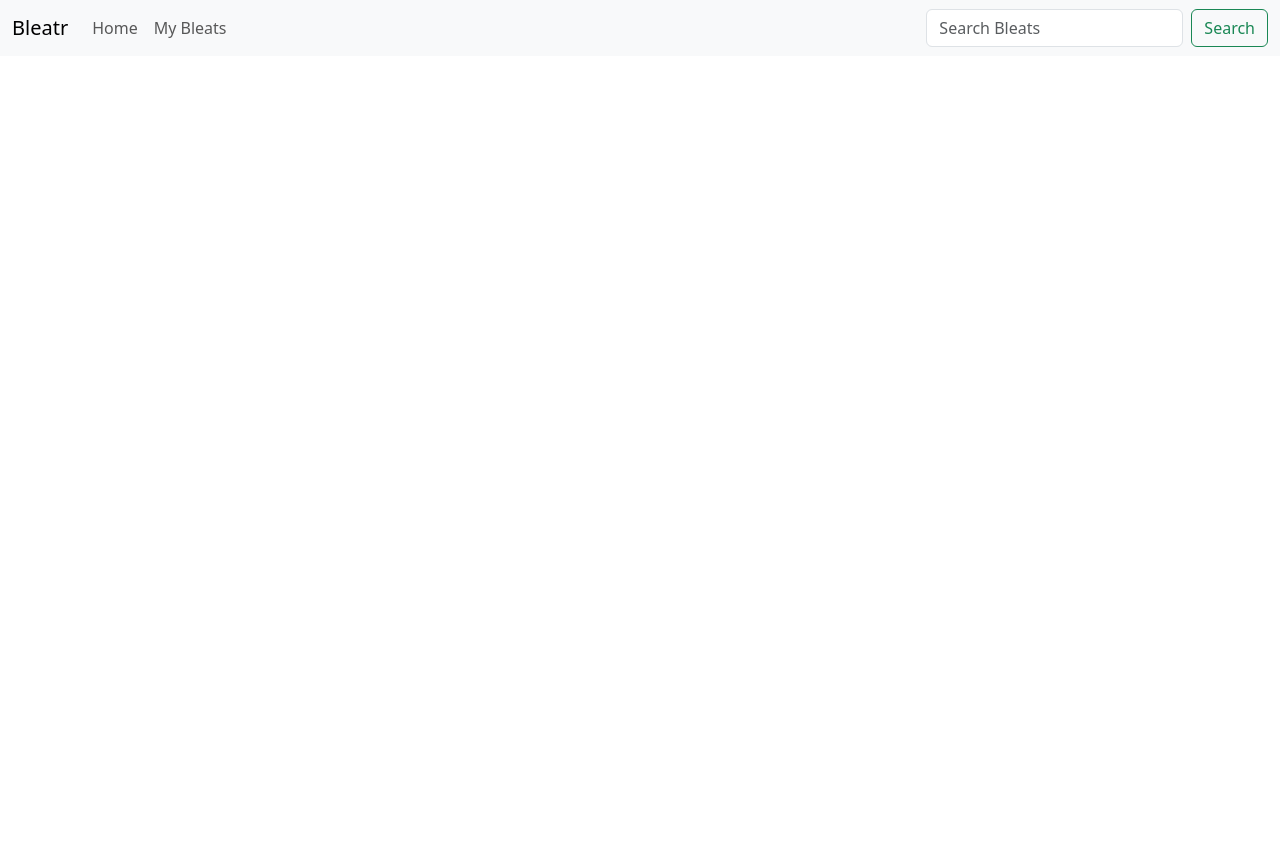
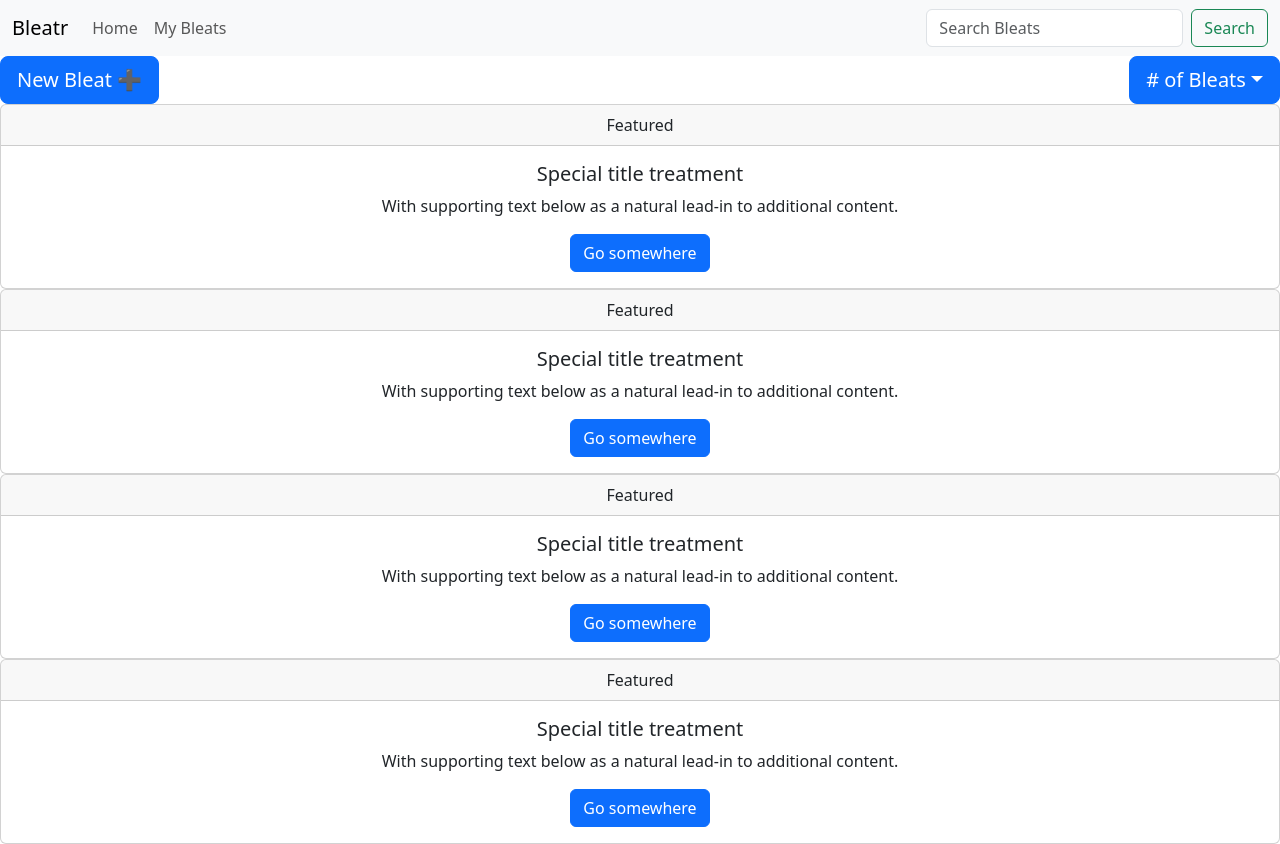
Before and after one commit to DBanfieldKeller/bleatr-social, a React (Create React App) app in the folder client/: page / in a window 1280 px wide. Before the commit the page ends 800 px from the top, so only its background shows below. Built offline with nearby package versions, Linux system fonts and the light colour scheme.

Commit message:
styled bleat container and buttons

```diff
--- a/client/src/App.js
+++ b/client/src/App.js
@@ -1,12 +1,13 @@
 import './App.css';
 import Header from './components/header/header';
+import Body from './components/body/body';
 
 function App() {
   return (
     <div className="App">
       <Header>
-
       </Header>
+      <Body/>
     </div>
   );
 }
--- /dev/null
+++ b/client/src/components/bleat-container/bleatContainer.js
@@ -0,0 +1,54 @@
+import React from 'react';
+import Button from 'react-bootstrap/Button';
+import Card from 'react-bootstrap/Card';
+
+
+
+function BleatContainer() {
+    return (
+        <div>
+            <Card>
+                <Card.Header>Featured</Card.Header>
+                <Card.Body>
+                    <Card.Title>Special title treatment</Card.Title>
+                    <Card.Text>
+                        With supporting text below as a natural lead-in to additional content.
+                    </Card.Text>
+                    <Button variant="primary">Go somewhere</Button>
+                </Card.Body>
+            </Card>
+            <Card>
+                <Card.Header>Featured</Card.Header>
+                <Card.Body>
+                    <Card.Title>Special title treatment</Card.Title>
+                    <Card.Text>
+                        With supporting text below as a natural lead-in to additional content.
+                    </Card.Text>
+                    <Button variant="primary">Go somewhere</Button>
+                </Card.Body>
+            </Card>
+            <Card>
+                <Card.Header>Featured</Card.Header>
+                <Card.Body>
+                    <Card.Title>Special title treatment</Card.Title>
+                    <Card.Text>
+                        With supporting text below as a natural lead-in to additional content.
+                    </Card.Text>
+                    <Button variant="primary">Go somewhere</Button>
+                </Card.Body>
+            </Card>
+            <Card>
+                <Card.Header>Featured</Card.Header>
+                <Card.Body>
+                    <Card.Title>Special title treatment</Card.Title>
+                    <Card.Text>
+                        With supporting text below as a natural lead-in to additional content.
+                    </Card.Text>
+                    <Button variant="primary">Go somewhere</Button>
+                </Card.Body>
+            </Card>
+        </div>
+    )
+};
+
+export default BleatContainer
--- a/client/src/components/body/body.js
+++ b/client/src/components/body/body.js
@@ -0,0 +1,28 @@
+import React from 'react';
+import Button from 'react-bootstrap/Button';
+import BleatContainer from '../bleat-container/bleatContainer';
+import Dropdown from 'react-bootstrap/Dropdown';
+import DropdownButton from 'react-bootstrap/DropdownButton';
+import './style.css'
+
+function Body() {
+    return (
+        <div>
+            <div className='body'>
+                <Button variant="primary" size="lg">
+                    New Bleat ➕
+                </Button>
+
+
+                <DropdownButton id="dropdown-basic-button" title="# of Bleats" size='lg'>
+                    <Dropdown.Item href="#/action-1">25</Dropdown.Item>
+                    <Dropdown.Item href="#/action-2">50</Dropdown.Item>
+                    <Dropdown.Item href="#/action-3">100</Dropdown.Item>
+                </DropdownButton>
+            </div>
+            <BleatContainer className='bleatContainer'></BleatContainer>
+        </div>
+    )
+}
+
+export default Body
--- a/client/src/components/body/style.css
+++ b/client/src/components/body/style.css
@@ -0,0 +1,15 @@
+.body {
+    display:flex;
+    flex-direction: row;
+    align-items: flex-start;
+    justify-content: space-between;
+}
+
+.bleatContainer {
+    align-self: flex-end;
+}
+
+.break{
+    flex-basis: 100%;
+    height: 0%
+}
```
Also changed, not shown: client/src/components/bleat-container/style.css (added).
